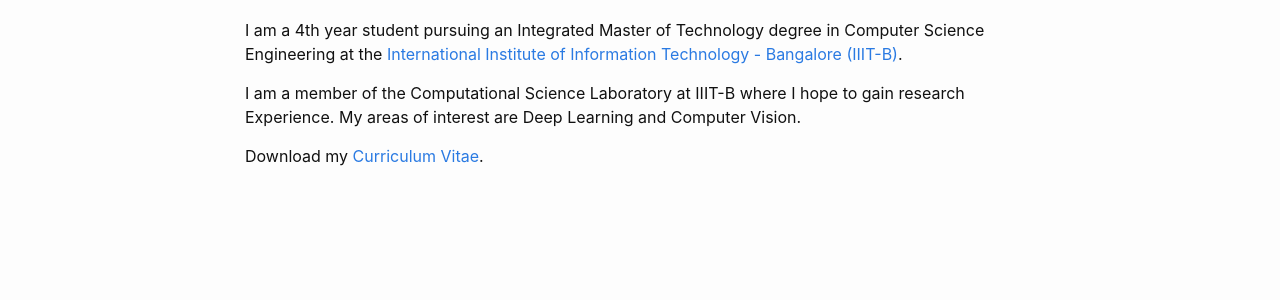
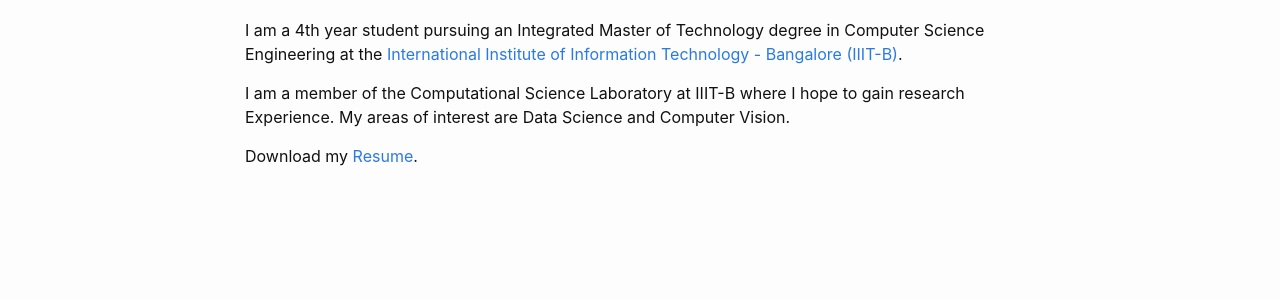
Before and after one commit to ThisWasntTaken/ThisWasntTaken.github.io, a Jekyll site: the page built from index.md, in a window 1280 px wide. Shown: the part 146-446 px from the top of the page. Built offline with Jekyll 4.4.1, drawn with Linux system fonts in a browser that asks for light colours.

Commit message:
General Update

```diff
--- a/index.md
+++ b/index.md
@@ -8,6 +8,6 @@ title: About
 
 I am a 4th year student pursuing an Integrated Master of Technology degree in Computer Science Engineering at the <a target="_blank" rel="noopener noreferrer" href="https://www.iiitb.ac.in/">International Institute of Information Technology - Bangalore (IIIT-B)</a>.
 
-I am a member of the Computational Science Laboratory at IIIT-B where I hope to gain research Experience. My areas of interest are Deep Learning and Computer Vision.
+I am a member of the Computational Science Laboratory at IIIT-B where I hope to gain research Experience. My areas of interest are Data Science and Computer Vision.
 
-Download my <a target="_blank" rel="noopener noreferrer" href="{{ site.baseurl }}{{ site.url }}/assets/pdf/cv.pdf">Curriculum Vitae</a>.
+Download my <a target="_blank" rel="noopener noreferrer" href="{{ site.baseurl }}{{ site.url }}/assets/pdf/resume.pdf">Resume</a>.
```
Also changed, not shown: 2 other files.
